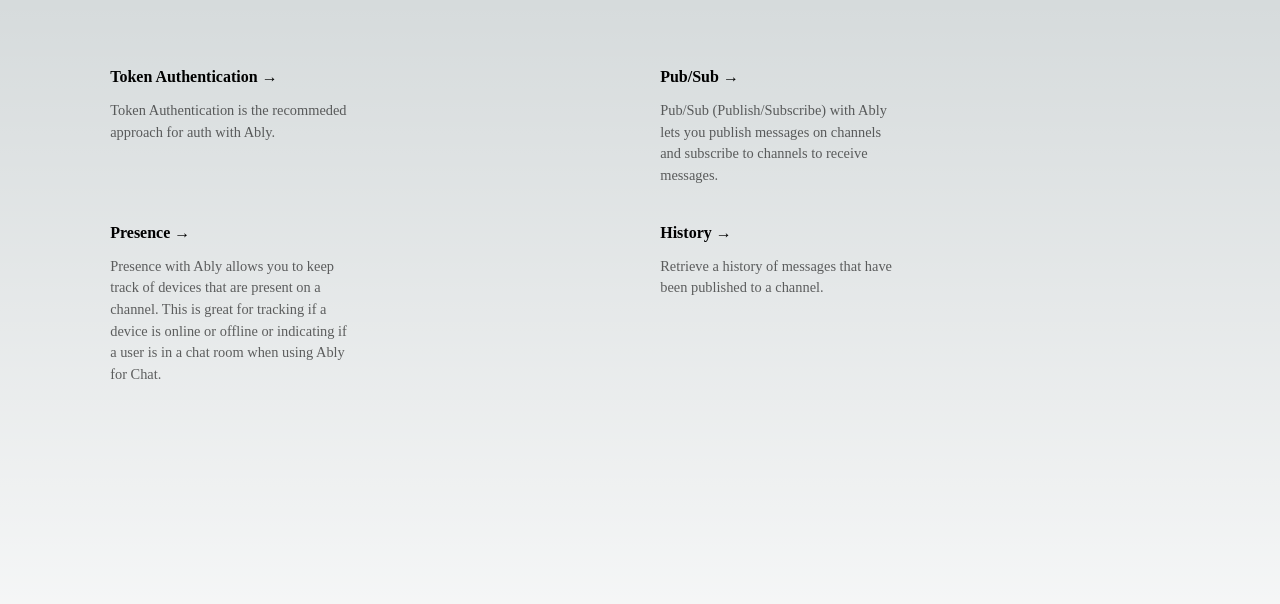
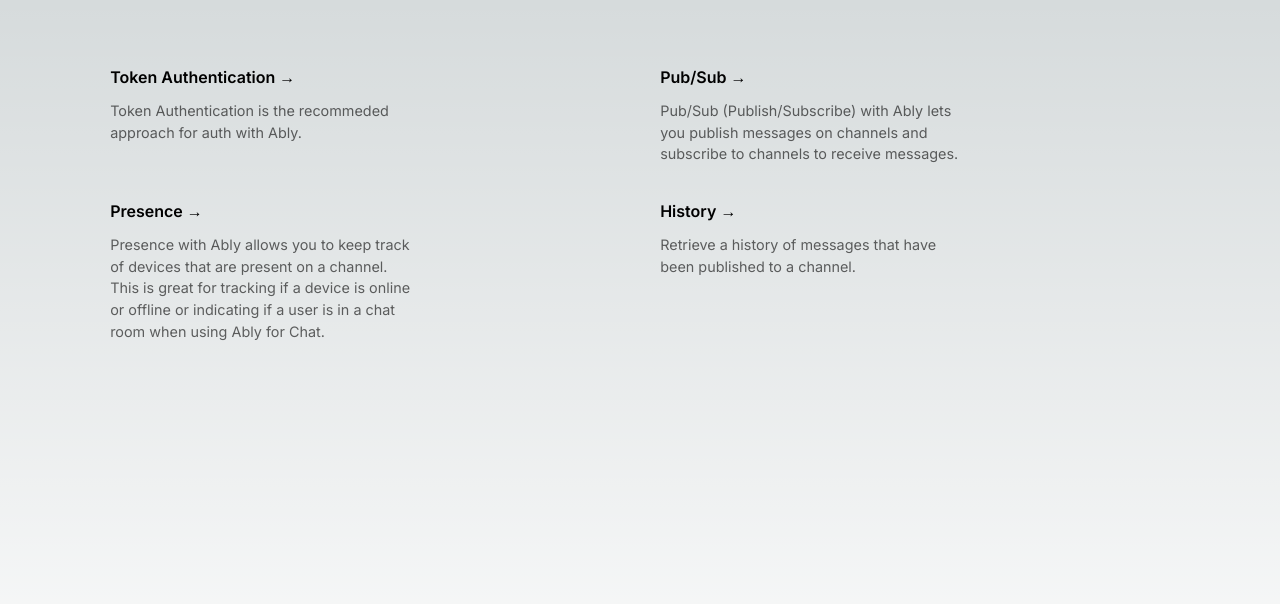
Before and after one commit to rdzcn/online-memory-game, a Next.js app: page / in a window 1280 px wide. Shown: the top 604 px of the page. Built offline with nearby package versions, Linux system fonts and the light colour scheme.

Commit message:
font implementation

```diff
--- a/app/globals.css
+++ b/app/globals.css
@@ -5,10 +5,6 @@
 :root {
   --max-width: 1100px;
   --border-radius: 12px;
-  /* --font-mono: ui-monospace, Menlo, Monaco, 'Cascadia Mono', 'Segoe UI Mono',
-    'Roboto Mono', 'Oxygen Mono', 'Ubuntu Monospace', 'Source Code Pro',
-    'Fira Mono', 'Droid Sans Mono', 'Courier New', monospace; */
-
   --foreground-rgb: 0, 0, 0;
   --background-start-rgb: 214, 219, 220;
   --background-end-rgb: 255, 255, 255;
@@ -105,7 +101,7 @@ body {
 *::before,
 *::after {
   box-sizing: border-box;
-  font-family: Montserrat !important;
+  /* font-family: Montserrat !important; */
 }
 
 a {
--- a/app/layout.tsx
+++ b/app/layout.tsx
@@ -2,8 +2,9 @@ import { Inter } from "@next/font/google";
 import "./globals.css";
 
 const inter = Inter({
+  variable: "--font-inter",
+  display: "swap",
   subsets: ["latin"],
-  variable: "--font-inter",
 });
 
 export default function RootLayout({
@@ -12,7 +13,7 @@ export default function RootLayout({
   children: React.ReactNode;
 }) {
   return (
-    <html lang="en" className={`${inter.variable} font-sans`}>
+    <html lang="en" className={`${inter.variable}`}>
       {/*
         <head /> will contain the components returned by the nearest parent
         head.tsx. Find out more at https://beta.nextjs.org/docs/api-reference/file-conventions/head
--- a/tailwind.config.js
+++ b/tailwind.config.js
@@ -7,7 +7,11 @@ module.exports = {
     "!./node_modules",
   ],
   theme: {
-    extend: {},
+    extend: {
+      fontFamily: {
+        sans: ["var(--font-inter)"],
+      },
+    },
   },
   plugins: [],
 };
```
